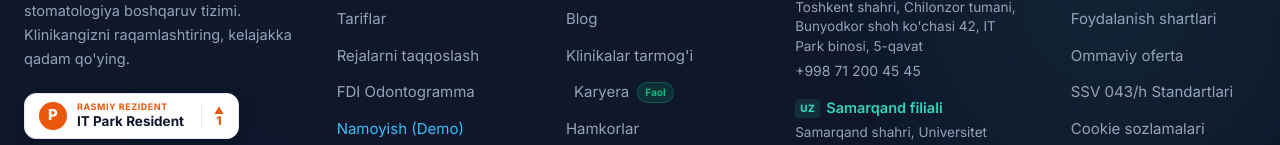
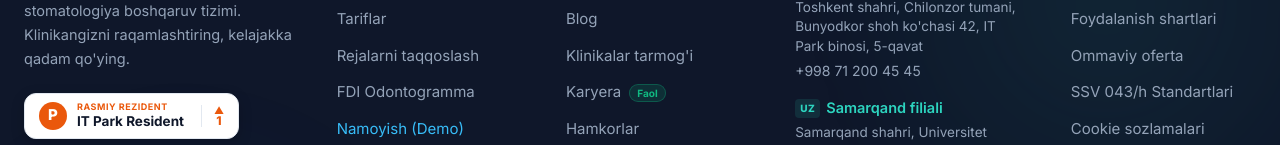
Before and after one commit to Shaxriyor1227/DentUz, a React (Vite) app in the folder frontend/: page / in a window 1280 px wide. Shown: the part 6692-6837 px from the top of the page. Built offline with nearby package versions, Linux system fonts and the light colour scheme.

Commit message:
fix(footer): align Careers link with sibling links by resetting flex gap and applying badge margin

```diff
--- a/frontend/src/layouts/PublicLayout/PublicLayout.jsx
+++ b/frontend/src/layouts/PublicLayout/PublicLayout.jsx
@@ -274,7 +274,8 @@ export default function PublicLayout() {
                 <li><a href="#features" className={styles.footerLink}>{t('homepage.footer.clinicNetwork')}</a></li>
                 <li>
                   <a href="#contact" className={`${styles.footerLink} ${styles.careerLinkRow}`}>
-                    {t('homepage.footer.careers')} <span className={styles.careerBadge}>{t('homepage.footer.activeBadge')}</span>
+                    <span>{t('homepage.footer.careers')}</span>
+                    <span className={styles.careerBadge}>{t('homepage.footer.activeBadge')}</span>
                   </a>
                 </li>
                 <li><a href="#contact" className={styles.footerLink}>{t('homepage.footer.partners')}</a></li>
--- a/frontend/src/layouts/PublicLayout/PublicLayout.module.css
+++ b/frontend/src/layouts/PublicLayout/PublicLayout.module.css
@@ -587,10 +587,11 @@
 .careerLinkRow {
   display: inline-flex;
   align-items: center;
-  gap: 8px;
+  gap: 0;
 }
 
 .careerBadge {
+  margin-left: 8px;
   font-family: var(--font-body);
   font-size: 10px;
   font-weight: 700;
@@ -599,6 +600,9 @@
   padding: 2px 7px;
   border-radius: 9999px;
   border: 1px solid rgba(16, 185, 129, 0.3);
+  display: inline-flex;
+  align-items: center;
+  line-height: 1.2;
 }
 
 .demoLink {
```
